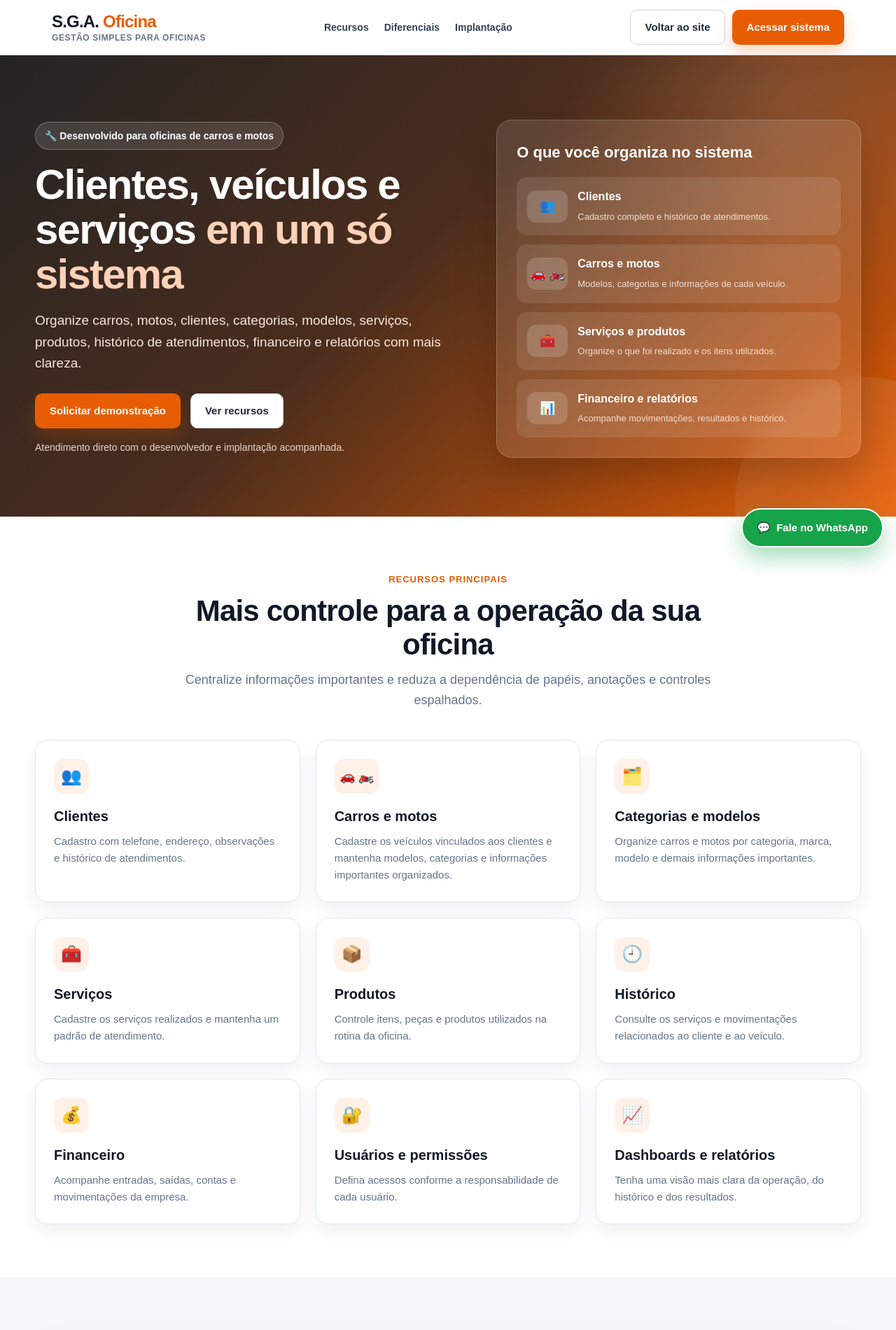
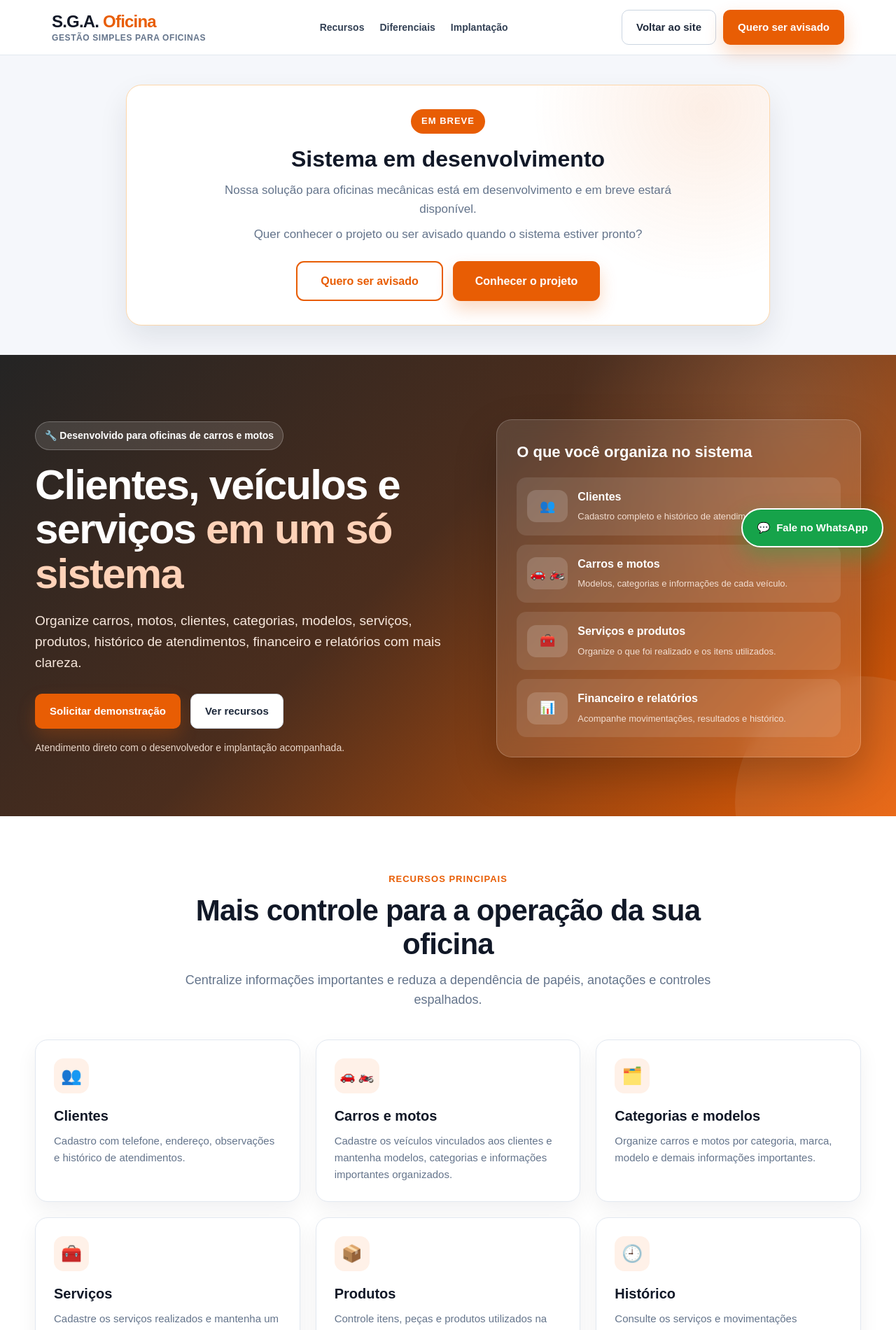
Before and after one commit to reginaldosouzasouza/sga-gestao-logistica, a Laravel app: page /sistemas/oficina in a window 1280 px wide. Shown: the top 1900 px of the page at 70% size. Run offline with Laravel 12, Linux system fonts and the light colour scheme.

Commit message:
Adiciona aviso de desenvolvimento no sistema de oficina

```diff
--- a/resources/views/site/sistemas/oficina.blade.php
+++ b/resources/views/site/sistemas/oficina.blade.php
@@ -546,6 +546,121 @@
             color: var(--laranja);
         }
 
+
+        .secao-aviso {
+            padding: 42px 24px;
+            background: #f5f7fb;
+        }
+
+        .aviso-desenvolvimento {
+            max-width: 920px;
+            margin: 0 auto;
+            padding: 34px;
+            border: 1px solid #fed7aa;
+            border-radius: 22px;
+            background:
+                radial-gradient(circle at 90% 10%, rgba(232, 93, 4, 0.10), transparent 28%),
+                #ffffff;
+            text-align: center;
+            box-shadow: 0 18px 42px rgba(15, 23, 42, 0.09);
+        }
+
+        .selo-em-breve {
+            display: inline-flex;
+            align-items: center;
+            justify-content: center;
+            padding: 7px 15px;
+            margin-bottom: 17px;
+            border-radius: 999px;
+            background: var(--laranja);
+            color: #ffffff;
+            font-size: 13px;
+            font-weight: 900;
+            letter-spacing: 1px;
+        }
+
+        .aviso-conteudo h2 {
+            margin: 0 0 12px;
+            color: #111827;
+            font-size: 32px;
+            line-height: 1.2;
+        }
+
+        .aviso-conteudo p {
+            max-width: 720px;
+            margin: 8px auto;
+            color: #64748b;
+            font-size: 17px;
+            line-height: 1.6;
+        }
+
+        .aviso-acoes {
+            display: flex;
+            justify-content: center;
+            gap: 14px;
+            flex-wrap: wrap;
+            margin-top: 25px;
+        }
+
+        .btn-aviso {
+            min-width: 210px;
+            padding: 14px 22px;
+            border-radius: 11px;
+            font-weight: 800;
+            text-decoration: none;
+            transition: 0.2s ease;
+        }
+
+        .btn-aviso:hover {
+            transform: translateY(-2px);
+        }
+
+        .btn-aviso-principal {
+            background: var(--laranja);
+            border: 2px solid var(--laranja);
+            color: #ffffff;
+            box-shadow: 0 12px 24px rgba(232, 93, 4, 0.23);
+        }
+
+        .btn-aviso-principal:hover {
+            background: var(--laranja-escuro);
+            border-color: var(--laranja-escuro);
+        }
+
+        .btn-aviso-secundario {
+            background: #ffffff;
+            border: 2px solid var(--laranja);
+            color: var(--laranja);
+        }
+
+        .btn-aviso-secundario:hover {
+            background: var(--laranja-claro);
+        }
+
+        @media (max-width: 600px) {
+            .secao-aviso {
+                padding: 28px 16px;
+            }
+
+            .aviso-desenvolvimento {
+                padding: 26px 18px;
+            }
+
+            .aviso-conteudo h2 {
+                font-size: 26px;
+            }
+
+            .aviso-acoes {
+                flex-direction: column;
+                align-items: center;
+            }
+
+            .btn-aviso {
+                width: 100%;
+                max-width: 320px;
+            }
+        }
+
         @media (max-width: 980px) {
             .menu {
                 display: none;
@@ -662,6 +777,7 @@
                 <small>Gestão simples para oficinas</small>
             </a>
 
+
             <nav class="menu" aria-label="Menu da página">
                 <a href="#recursos">Recursos</a>
                 <a href="#diferenciais">Diferenciais</a>
@@ -670,12 +786,59 @@
 
             <div class="acoes-topo">
                 <a href="{{ route('site.index') }}" class="btn btn-claro">Voltar ao site</a>
-                <a href="{{ route('abrir.sistema') }}" class="btn btn-laranja">Acessar sistema</a>
+                <a
+                    href="https://wa.me/5544999995767?text=Ol%C3%A1%20Reginaldo%2C%20gostaria%20de%20ser%20avisado%20quando%20o%20sistema%20para%20oficinas%20estiver%20pronto."
+                    target="_blank"
+                    rel="noopener noreferrer"
+                    class="btn btn-laranja"
+                >
+                    Quero ser avisado
+                </a>
             </div>
         </div>
     </header>
 
     <main>
+        <section class="secao-aviso">
+            <div class="container">
+                <div class="aviso-desenvolvimento">
+                    <span class="selo-em-breve">EM BREVE</span>
+
+                    <div class="aviso-conteudo">
+                        <h2>Sistema em desenvolvimento</h2>
+
+                        <p>
+                            Nossa solução para oficinas mecânicas está em desenvolvimento
+                            e em breve estará disponível.
+                        </p>
+
+                        <p>
+                            Quer conhecer o projeto ou ser avisado quando o sistema estiver pronto?
+                        </p>
+
+                        <div class="aviso-acoes">
+                            <a
+                                href="https://wa.me/5544999995767?text=Ol%C3%A1%20Reginaldo%2C%20gostaria%20de%20ser%20avisado%20quando%20o%20sistema%20para%20oficinas%20estiver%20pronto."
+                                target="_blank"
+                                rel="noopener noreferrer"
+                                class="btn-aviso btn-aviso-secundario"
+                            >
+                                Quero ser avisado
+                            </a>
+
+                            <a
+                                href="https://wa.me/5544999995767?text=Ol%C3%A1%20Reginaldo%2C%20gostaria%20de%20conhecer%20melhor%20o%20projeto%20do%20sistema%20para%20oficinas."
+                                target="_blank"
+                                rel="noopener noreferrer"
+                                class="btn-aviso btn-aviso-principal"
+                            >
+                                Conhecer o projeto
+                            </a>
+                        </div>
+                    </div>
+                </div>
+            </div>
+        </section>
         <section class="hero">
             <div class="container hero-container">
                 <div>
```
